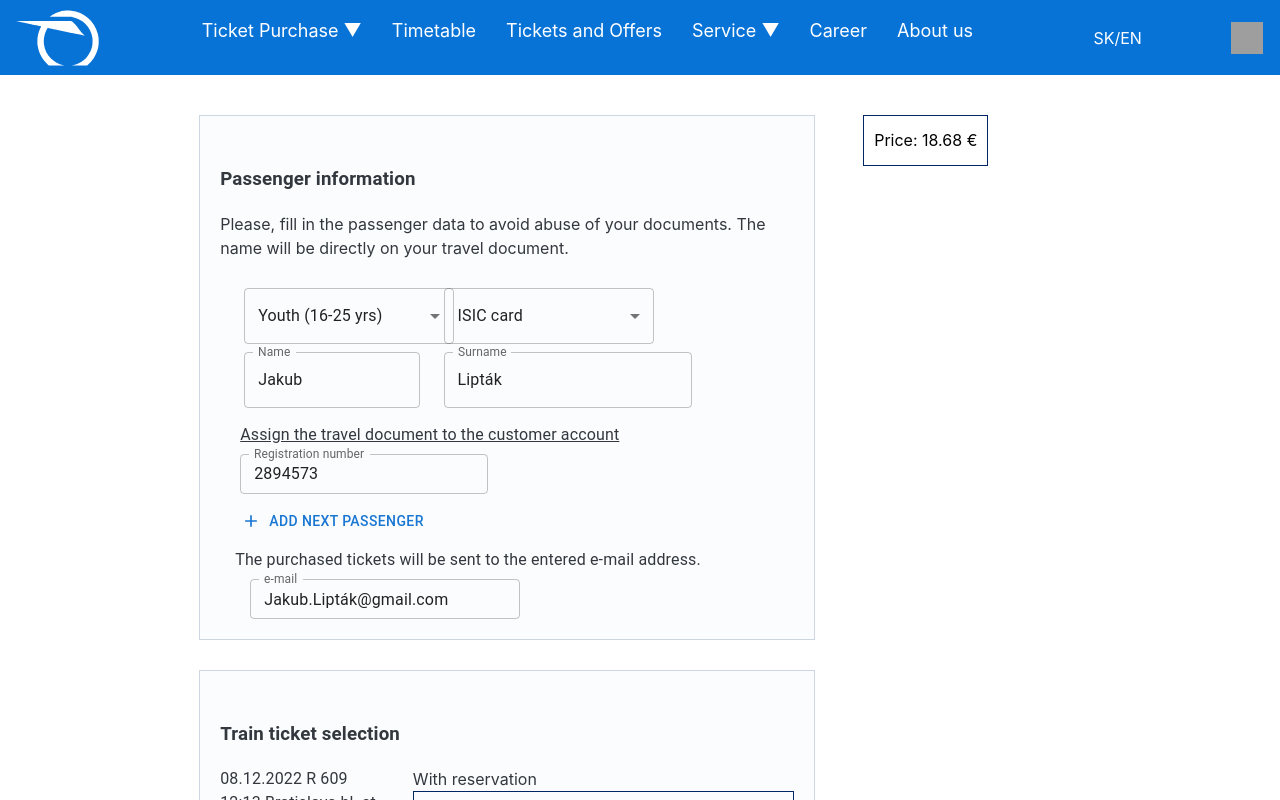
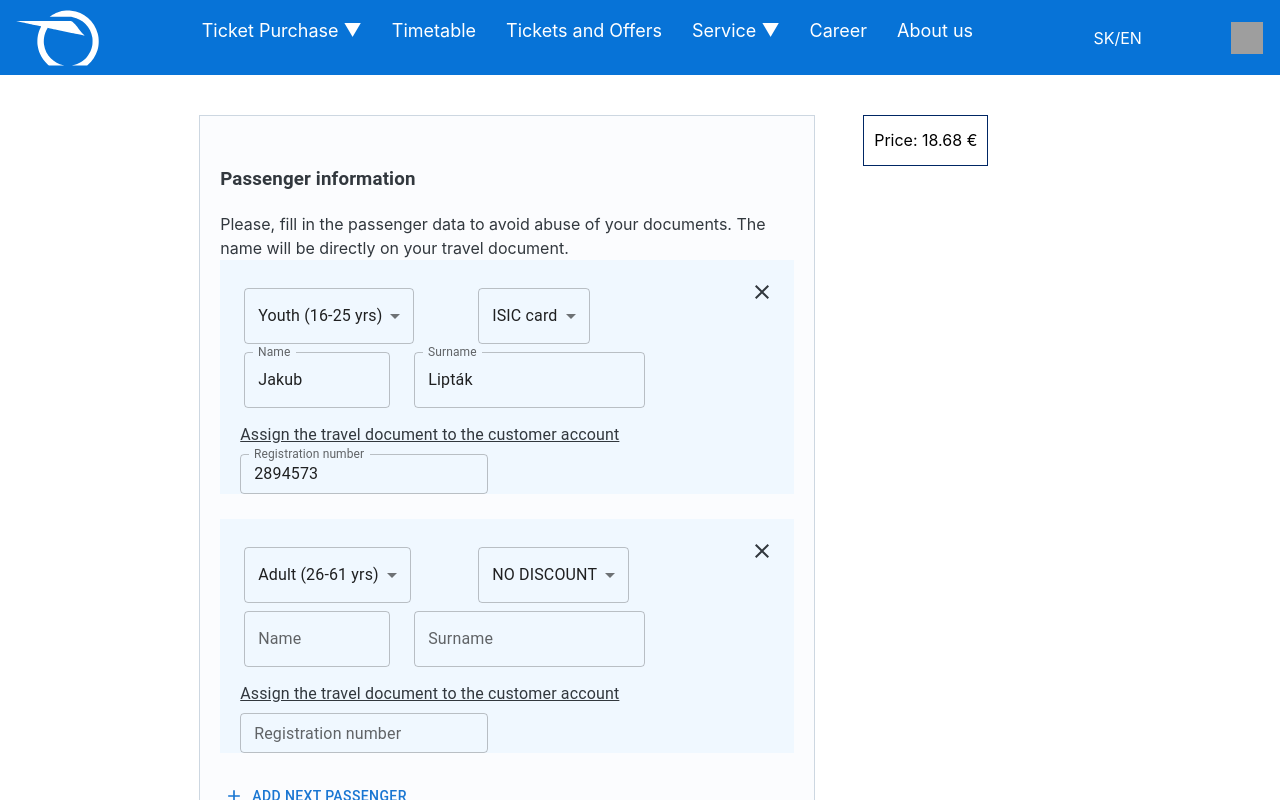
Before and after one commit to vsvvan/railway, a React (Create React App) app: page /checkout in a window 1280 px wide. Both pictures are taken after a click on the button "ADD NEXT PASSENGER". Shown: the top 800 px of the page. Built offline with nearby package versions, Linux system fonts and the light colour scheme; grey boxes are pictures that could not be loaded.

Commit message:
added possibility to add user, raw delete

```diff
--- a/src/components/Checkout.tsx
+++ b/src/components/Checkout.tsx
@@ -5,16 +5,17 @@ import { PassengerData } from './checkout/PassengerData';
 import { TrainTicketSelection } from './checkout/TrainTicketSelection';
 import { Payment } from './checkout/Payment';
 import { useNavigate } from 'react-router-dom';
-import { UserData } from '../types';
+import { PassengerInformation, UserData } from "../types";
 import { TrainInfo } from '../types';
 
 type Props = {
   userData: UserData;
   trainInfo: TrainInfo;
   setEmail: (email: string) => void;
+  addPassenger: (passenger: PassengerInformation) => void;
 };
 
-export const Checkout = ({ userData, setEmail }: Props) => {
+export const Checkout = ({ userData, setEmail, addPassenger }: Props) => {
   const navigate = useNavigate();
   const navigateToOrder = () => {
     navigate('/checkout-order');
@@ -36,6 +37,7 @@ export const Checkout = ({ userData, setEmail }: Props) => {
             userData={userData.passengerInformation}
             userEmail={userData.email}
             setEmail={setEmail}
+            addPassenger={addPassenger}
           />
           <TrainTicketSelection />
           <Payment />
--- a/src/components/TrainCard.tsx
+++ b/src/components/TrainCard.tsx
@@ -167,7 +167,7 @@ export const TrainCard = ({
               <hr />
               <span>2. trieda - {train.capacity.freePlaces2} places</span>
               <hr />
-              <span>Miest. bicykel - {train.capacity.byciclePlace} places</span>
+              <span>Miest. bicykel - {train.capacity.bicyclePlace} places</span>
             </div>
           </TabPanel>
         </AccordionDetails>
--- /dev/null
+++ b/src/components/checkout/PassengerData.css
@@ -0,0 +1,31 @@
+.MultipleUsers div {
+    background-color: aliceblue;
+    max-width: fit-content;
+}
+
+.ContainerPlace {
+    padding: 30px 20px 20px 20px;
+    margin: 0 0 30px 0;
+}
+
+.HeaderStyle {
+    width: 33%;
+    flex-shrink: 0;
+    white-space: nowrap;
+}
+
+.ButtonPadding {
+    padding: 15px 0 0 25px;
+}
+
+.TextPadding {
+    padding: 15px 0 0 15px;
+}
+
+.BoxPadding {
+    padding: 7px 0 0 30px;
+}
+
+.TextFieldWidth {
+    width: 270px;
+}
--- a/src/components/checkout/PassengerData.tsx
+++ b/src/components/checkout/PassengerData.tsx
@@ -1,37 +1,37 @@
-import { useState } from 'react';
-import { Button, TextField, Typography } from '@mui/material';
-import Sheet from '@mui/joy/Sheet';
-import AddIcon from '@mui/icons-material/Add';
-import UserInfo from '../../containers/UserInfo';
-import { PassengerInformation } from '../../types';
+import { useState } from "react";
+import { Button, TextField, Typography } from "@mui/material";
+import Sheet from "@mui/joy/Sheet";
+import AddIcon from "@mui/icons-material/Add";
+import UserInfo from "../../containers/UserInfo";
+import { PassengerInformation } from "../../types";
+import "./PassengerData.css";
 
 type Props = {
   userData: PassengerInformation[];
   userEmail: string;
   setEmail: (email: string) => void;
+  addPassenger: (passenger: PassengerInformation) => void;
 };
 
-export const PassengerData = ({ userData, userEmail, setEmail }: Props) => {
+export const PassengerData = ({ userData, userEmail, setEmail, addPassenger }: Props) => {
   const [email, setEm] = useState(userEmail);
-  const newPassInfo = {
-    name: '',
-    surname: '',
-    discount: 'NO DISCOUNT',
-    passengerGroup: '3',
+  const isMultipleUsers: boolean = userData.length > 1;
+  const newPassInfo: PassengerInformation = {
+    id: Math.max(...userData.map((user) => user.id)) + 1,
+    name: "",
+    surname: "",
+    discount: "0",
+    passengerGroup: 3
   };
-  console.log({ userData });
+
   return (
     <>
       <Sheet
         variant="outlined"
-        style={{ padding: '30px 20px 20px 20px', margin: '0px 0px 30px 0px' }}
+        className="ContainerPlace"
       >
         <Typography
-          sx={{
-            width: '33%',
-            flexShrink: 0,
-            whiteSpace: 'nowrap',
-          }}
+          className="HeaderStyle"
         >
           <h3>Passenger information</h3>
         </Typography>
@@ -40,20 +40,21 @@ export const PassengerData = ({ userData, userEmail, setEmail }: Props) => {
           The name will be directly on your travel document.
         </span>
         <br />
-        {userData.map((passenger, idx) => {
-          return <UserInfo passengerInfo={passenger} id={idx} />;
-        })}
-        {/*        onClick={() => dispatch(addPassenger())}*/}
-        <Button style={{ padding: '15px 0 0 25px' }} startIcon={<AddIcon />}>
+        <div className={`${isMultipleUsers ? "MultipleUsers" : "SingleUser"}`}>
+          {userData.map((passenger, idx) => {
+            return <UserInfo passengerInfo={passenger} id={idx} />;
+          })}
+        </div>
+        <Button className="ButtonPadding" startIcon={<AddIcon />} onClick={() => addPassenger(newPassInfo)}>
           Add next passenger
         </Button>
         <br />
-        <Typography style={{ padding: '15px 0 0 15px' }}>
+        <Typography className="TextPadding">
           The purchased tickets will be sent to the entered e-mail address.
         </Typography>
-        <div style={{ padding: '7px 0 0 30px' }}>
+        <div className="BoxPadding">
           <TextField
-            style={{ width: '270px' }}
+            className="TextFieldWidth"
             id="email-field"
             label="e-mail"
             variant="outlined"
--- a/src/components/checkout/UserInfo.tsx
+++ b/src/components/checkout/UserInfo.tsx
@@ -1,36 +1,33 @@
-import {
-  FormControl,
-  Grid,
-  MenuItem,
-  Select,
-  SelectChangeEvent,
-  TextField,
-  Typography,
-} from '@mui/material';
-import { useState } from 'react';
-import { PassengerInformation } from '../../types';
+import { FormControl, Grid, MenuItem, Select, SelectChangeEvent, TextField, Typography } from "@mui/material";
+import { useState } from "react";
+import { PassengerInformation } from "../../types";
+import CloseIcon from "@mui/icons-material/Close";
 
 type Props = {
   id: number;
   passengerInfo: PassengerInformation;
+  isMultipleUsers: boolean;
   setName: (name: string, id: number) => void;
   setSurname: (name: string, id: number) => void;
   setGroupAge: (groupAge: number, id: number) => void;
   setDiscount: (discount: string, id: number) => void;
   setRegistrationNumber: (number: string, id: number) => void;
+  removePassenger: (passengerId: number) => void;
 };
 
 export const UserInfo = ({
                            id,
                            passengerInfo,
+                           isMultipleUsers,
                            setName,
                            setSurname,
                            setGroupAge,
                            setDiscount,
                            setRegistrationNumber,
+                           removePassenger
                          }: Props) => {
-  const [age, setAge] = useState('3');
-  const [discount, setDiscountValue] = useState('0');
+  const [age, setAge] = useState("3");
+  const [discount, setDiscountValue] = useState("0");
   const [name, setN] = useState(passengerInfo.name);
   const [surname, setS] = useState(passengerInfo.surname);
   const [regNum, setRegNum] = useState(passengerInfo.registrationNumber);
@@ -45,8 +42,10 @@ export const UserInfo = ({
   };
 
   return (
+    <div style={{ display: "flex", margin: "0 0  25px 0" }}>
+      <div>
         <Grid
-      style={{ margin: '20px 0 0 0' }}
+          style={{ margin: "20px 0 0 0" }}
           container
           rowSpacing={1}
           columnSpacing={{ xs: 1, sm: 2, md: 3 }}
@@ -57,8 +56,8 @@ export const UserInfo = ({
                 defaultValue={passengerInfo?.passengerGroup.toString()}
                 variant="outlined"
                 inputProps={{
-              name: 'age',
-              id: 'uncontrolled-native',
+                  name: "age",
+                  id: "uncontrolled-native"
                 }}
                 onChange={handleChangeAge}
               >
@@ -76,8 +75,8 @@ export const UserInfo = ({
                 defaultValue={passengerInfo.discount}
                 variant="outlined"
                 inputProps={{
-              name: 'discount',
-              id: 'uncontrolled-native',
+                  name: "discount",
+                  id: "uncontrolled-native"
                 }}
                 onChange={handleChangeDiscount}
               >
@@ -107,9 +106,9 @@ export const UserInfo = ({
               onBlur={(event) => setSurname(event.target.value, id)}
             />
           </Grid>
-      <Grid item xs={12} style={{ padding: '15px 0 0 20px' }}>
+          <Grid item xs={12} style={{ padding: "15px 0 0 20px" }}>
             <Typography
-          style={{ textDecoration: 'underline', padding: '0 0 7px 0' }}
+              style={{ textDecoration: "underline", padding: "0 0 7px 0" }}
             >
               Assign the travel document to the customer account
             </Typography>
@@ -123,5 +122,8 @@ export const UserInfo = ({
             />
           </Grid>
         </Grid>
+      </div>
+      {isMultipleUsers ? <CloseIcon style={{ margin: "20px", cursor: "pointer" }} onClick={() => removePassenger(id)} /> : null}
+    </div>
   );
 };
--- a/src/containers/Checkout.tsx
+++ b/src/containers/Checkout.tsx
@@ -1,6 +1,6 @@
 import { connect } from 'react-redux';
-import { Dispatch, State } from '../types';
-import { setEmail } from '../store/userReducer';
+import { Dispatch, PassengerInformation, State } from "../types";
+import { setEmail, addPassenger } from '../store/userReducer';
 import { Checkout } from '../components/Checkout';
 
 const mapStateToProps = (state: State) => ({
@@ -9,6 +9,7 @@ const mapStateToProps = (state: State) => ({
 
 const mapDispatchToProps = (dispatch: Dispatch) => ({
   setEmail: (email: string) => dispatch(setEmail(email)),
+  addPassenger: (passenger: PassengerInformation) => dispatch(addPassenger(passenger)),
 });
 
 export default connect(mapStateToProps, mapDispatchToProps)(Checkout);
--- a/src/containers/UserInfo.tsx
+++ b/src/containers/UserInfo.tsx
@@ -1,13 +1,18 @@
-import { connect } from 'react-redux';
-import { Dispatch } from '../types';
-import { UserInfo } from '../components/checkout/UserInfo';
+import { connect } from "react-redux";
+import { Dispatch, State } from "../types";
+import { UserInfo } from "../components/checkout/UserInfo";
 import {
+  removePassenger,
   setDiscount,
   setGroupAge,
   setName,
   setRegistrationNumber,
-  setSurname,
-} from '../store/userReducer';
+  setSurname
+} from "../store/userReducer";
+
+const mapStateToProps = (state: State) => ({
+  isMultipleUsers: state.userData.passengerInformation.length > 1
+});
 
 const mapDispatchToProps = (dispatch: Dispatch) => ({
   setName: (name: string, id: number) => dispatch(setName({ name, id })),
@@ -19,6 +24,7 @@ const mapDispatchToProps = (dispatch: Dispatch) => ({
     dispatch(setDiscount({ discount, id })),
   setRegistrationNumber: (number: string, id: number) =>
     dispatch(setRegistrationNumber({ number, id })),
+  removePassenger: (passengerId: number) => dispatch(removePassenger(passengerId))
 });
 
-export default connect(null, mapDispatchToProps)(UserInfo);
+export default connect(mapStateToProps, mapDispatchToProps)(UserInfo);
--- a/src/store/userReducer.ts
+++ b/src/store/userReducer.ts
@@ -1,11 +1,11 @@
-import { createSlice } from '@reduxjs/toolkit';
-import { UserData } from '../types';
-import userData from '../mock-data/user.json';
+import { createSlice } from "@reduxjs/toolkit";
+import { UserData } from "../types";
+import userData from "../mock-data/user.json";
 
 const initialState = userData;
 
 export const userSlice = createSlice({
-  name: 'userData',
+  name: "userData",
   initialState,
   reducers: {
     // @ts-ignore
@@ -13,8 +13,8 @@ export const userSlice = createSlice({
       return {
         ...state,
         passengerInformation: state?.passengerInformation?.map((u) =>
-          u.id === action.payload.id ? { ...u, name: action.payload.name } : u,
-        ),
+          u.id === action.payload.id ? { ...u, name: action.payload.name } : u
+        )
       };
     },
     // @ts-ignore
@@ -24,8 +24,8 @@ export const userSlice = createSlice({
         passengerInformation: state?.passengerInformation?.map((u) =>
           u.id === action.payload.id
             ? { ...u, surname: action.payload.surname }
-            : u,
-        ),
+            : u
+        )
       };
     },
     // @ts-ignore
@@ -35,8 +35,8 @@ export const userSlice = createSlice({
         passengerInformation: state?.passengerInformation?.map((u) =>
           u.id === action.payload.id
             ? { ...u, passengerGroup: action.payload.groupAge }
-            : u,
-        ),
+            : u
+        )
       };
     },
     // @ts-ignore
@@ -46,8 +46,8 @@ export const userSlice = createSlice({
         passengerInformation: state?.passengerInformation?.map((u) =>
           u.id === action.payload.id
             ? { ...u, discount: action.payload.discount }
-            : u,
-        ),
+            : u
+        )
       };
     },
     // @ts-ignore
@@ -61,11 +61,19 @@ export const userSlice = createSlice({
         passengerInformation: state?.passengerInformation?.map((u) =>
           u.id === action.payload.id
             ? { ...u, registrationNumber: action.payload.number }
-            : u,
-        ),
+            : u
+        )
       };
     },
-  },
+    // @ts-ignore
+    addPassenger: (state: UserData, action) => {
+      state.passengerInformation.push(action.payload);
+    },
+    // @ts-ignore
+    removePassenger: (state: UserData, action) => {
+      state.passengerInformation = state.passengerInformation.filter(passenger => passenger.id !== action.payload);
+    }
+  }
 });
 
 export const {
@@ -75,6 +83,8 @@ export const {
   setDiscount,
   setEmail,
   setRegistrationNumber,
+  addPassenger,
+  removePassenger
 } = userSlice.actions;
 
 export default userSlice.reducer;
--- a/src/types.ts
+++ b/src/types.ts
@@ -14,7 +14,7 @@ export type TrainInfo = {
   capacity: {
     freePlaces1: number;
     freePlaces2: number;
-    byciclePlace: number;
+    bicyclePlace: number;
   };
 };
 
@@ -22,7 +22,7 @@ export type Stop = {
   time: string;
   city: string;
 };
-export type DiscountType = 'NO DISCOUNT' | 'ISIC card';
+export type DiscountType = { 0: "NO DISCOUNT", 1: "ISIC card" };
 
 export type UserData = {
   passengerInformation: PassengerInformation[];
@@ -35,7 +35,7 @@ export type PassengerInformation = {
   id: number;
   name: string;
   surname: string;
-  discount: DiscountType;
+  discount: string;
   passengerGroup: number;
   registrationNumber?: string;
 };
```
Also changed, not shown: src/mock-data/train.json (+5 -5 lines). Lines whose indentation alone changed are shown as unchanged.
